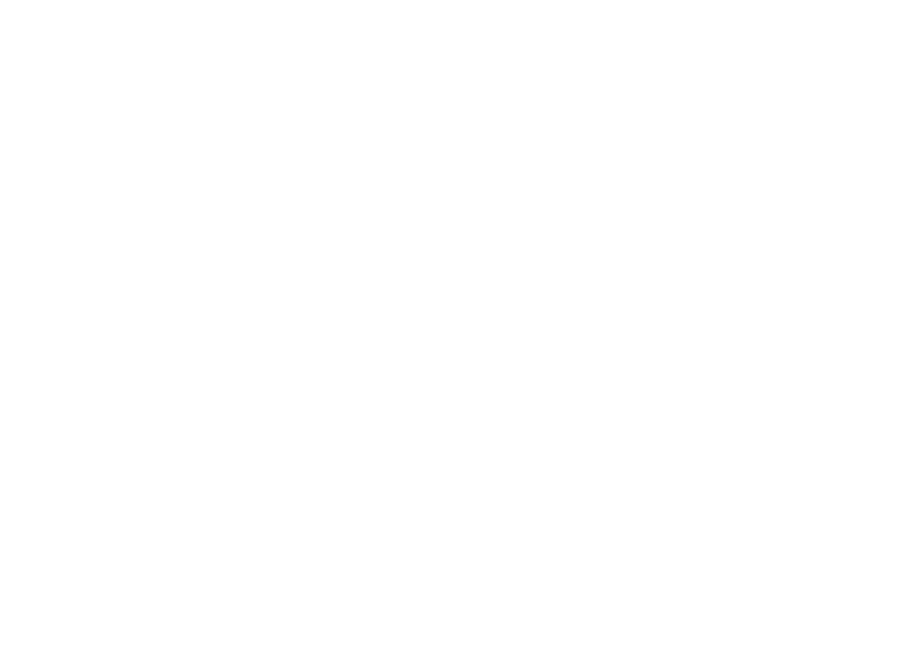
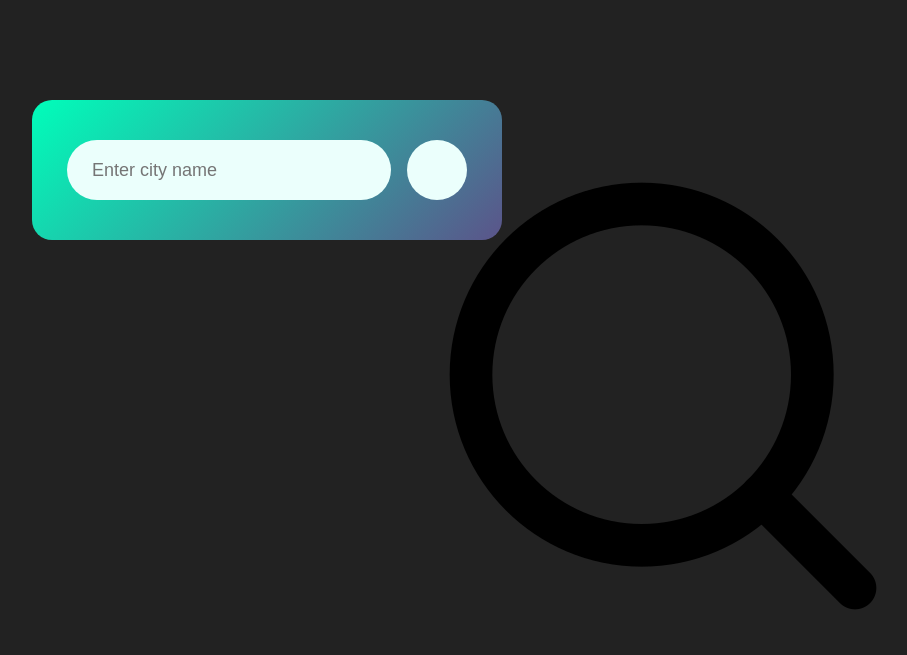
Before and after one commit to the-coding-bear/Weather-App, a plain HTML site: page index.html in a window 1280 px wide. Shown: the whole page, without its empty margins (373-1280 px from the left). Drawn offline with Linux system fonts and the light colour scheme.

Commit message:
add image for searching

```diff
--- a/index.html
+++ b/index.html
@@ -7,6 +7,11 @@
     <link rel="stylesheet" href="style.css">
 </head>
 <body>
-
+    <div class="card">
+        <div class="search">
+                <input type="text" placeholder="Enter city name" spellcheck="false">
+                <button><img src="search-512.webp" ></button>
+        </div>
+    </div>
 </body>
 </html>
--- a/style.css
+++ b/style.css
@@ -0,0 +1,47 @@
+*{
+    margin: 0;
+    padding: 0;
+    font-family: 'Poppins',sans-serif;
+    box-sizing: border-box;
+}
+body{
+    background: #222;
+
+}
+.card{
+    width: 90%;
+    max-width: 470px;
+    background: linear-gradient(135deg,#00feba,#5b548a);
+    color: #fff;
+    margin: 100px auto 0;
+    border-radius: 20px;
+    padding: 40px 35px;
+    text-align: center;
+}
+.search{
+    width: 100%;
+    display: flex;
+    align-items: center;
+    justify-content: space-between;
+}
+.search input{
+    border: 0;
+    outline: 0;
+    background: #ebfffc;
+    color: #555;
+    padding: 10px 25px;
+    height: 60px;
+    border-radius: 30px;
+    flex: 1;
+    margin-right: 16px;
+    font-size: 18px;
+}
+.search button{
+    border: 0;
+    outline: 0;
+    background: #ebfffc;
+    border-radius: 50%;
+    width: 60px;
+    height: 60px;
+    cursor: pointer;
+}
```
Also changed, not shown: search-512.webp (added).
